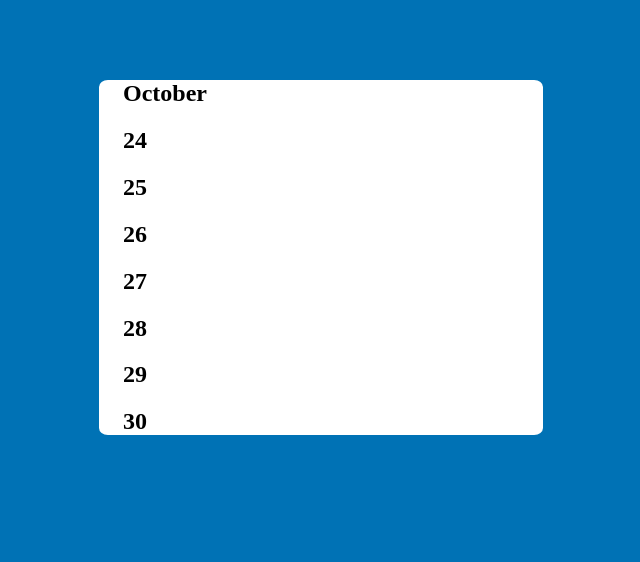
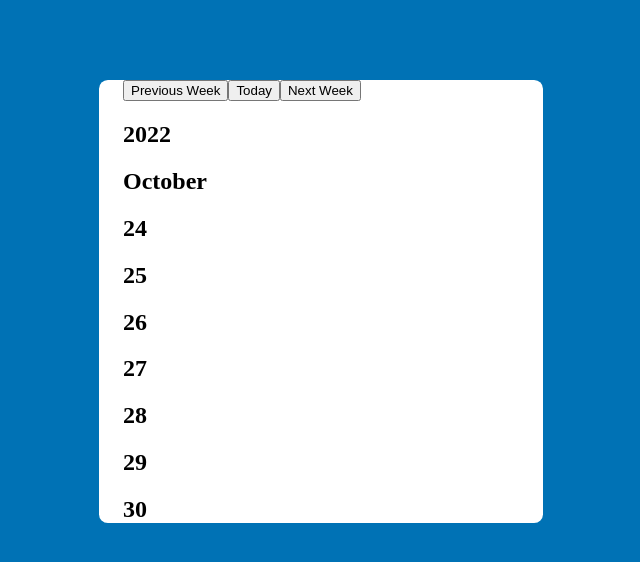
Before and after one commit to Amir-Aminian/schedule-assistant, a React (Create React App) app: page /homePage in a window 1280 px wide. Shown: the top 562 px of the page, without its empty margins (319-959 px from the left). Built offline with nearby package versions, Linux system fonts and the light colour scheme; sample sign-in values are in the browser's storage.

Commit message:
finished setting up the whole week with next and previous buttons

```diff
--- a/src/components/homePage/HomePage.js
+++ b/src/components/homePage/HomePage.js
@@ -1,12 +1,24 @@
 import { Box } from "@mui/material";
-import { useEffect } from "react";
+import { useEffect, useState } from "react";
 import { useNavigate } from "react-router-dom";
 import SetWeek from "../../utilities/SetWeek";
 
 const HomePage = () => {
     const navigate = useNavigate();
 
-    let date = new Date();
+    const [date, setDate] = useState(new Date());
+
+    const nextWeek = () => {
+        setDate(new Date(date.setDate(date.getDate()+7)));
+    };
+
+    const today = () => {
+        setDate(new Date());
+    };
+
+    const previousWeek = () => {
+        setDate(new Date(date.setDate(date.getDate()-7)));
+    };
 
     useEffect(() => {
         if (localStorage.getItem("userEmail")==undefined) {
@@ -18,6 +30,10 @@ const HomePage = () => {
     if (localStorage.getItem("userEmail")!=undefined) {
         return (
             <Box>
+                <button onClick={previousWeek}>Previous Week</button>
+                <button onClick={today}>Today</button>
+                <button onClick={nextWeek}>Next Week</button>
+                <h2>{SetWeek(date).year}</h2>
                 <h2>{SetWeek(date).month}</h2>
                 <h2>{SetWeek(date).weekDates[0]}</h2>
                 <h2>{SetWeek(date).weekDates[1]}</h2>
@@ -28,7 +44,7 @@ const HomePage = () => {
                 <h2>{SetWeek(date).weekDates[6]}</h2>
             </Box>
         );
-    }
+    };
 }
 
 export default HomePage;
--- a/src/utilities/SetWeek.js
+++ b/src/utilities/SetWeek.js
@@ -1,5 +1,7 @@
 const SetWeek = (d) => {
     const months = ["January", "February", "March", "April", "May", "June", "July", "August", "September", "October", "November", "December"];
+
+    let year;
 
     let month;
 
@@ -7,25 +9,32 @@ const SetWeek = (d) => {
 
     let date = d.getDate()+1;
 
-    let startDate = new Date(d);
-
-    let endDate = new Date(d);
-
     let startIndex = date-d.getDay();
 
     let endIndex = startIndex+6;
 
-    for (let i = startIndex; i <= endIndex; i++) {
-        weekDates.push(new Date(startDate.setDate(i)).getDate());
+    let startDate = new Date(new Date(d).setDate(startIndex));
+
+    let endDate = new Date(new Date(d).setDate(endIndex));
+
+    if (startDate.getFullYear()!=endDate.getFullYear()) {
+        year = startDate.getFullYear()+"-"+endDate.getFullYear();
+    } else {
+        year = d.getFullYear();
     };
 
-    if (months[new Date(startDate.setDate(startIndex)).getMonth()]!=months[new Date(endDate.setDate(endIndex)).getMonth()]) {
-        month = months[new Date(startDate.setDate(startIndex)).getMonth()]+"-"+months[new Date(endDate.setDate(endIndex)).getMonth()];
+    if (months[startDate.getMonth()]!=months[endDate.getMonth()]) {
+        month = months[startDate.getMonth()]+"-"+months[endDate.getMonth()];
     } else {
         month = months[d.getMonth()];
     };
 
-    return({month: month, weekDates: weekDates});
+    for (let i = startIndex; i <= endIndex; i++) {
+        let weekDate = new Date(d);
+        weekDates.push(new Date(weekDate.setDate(i)).getDate());
+    };
+
+    return({year: year, month: month, weekDates: weekDates});
 }
 
 export default SetWeek;
```
